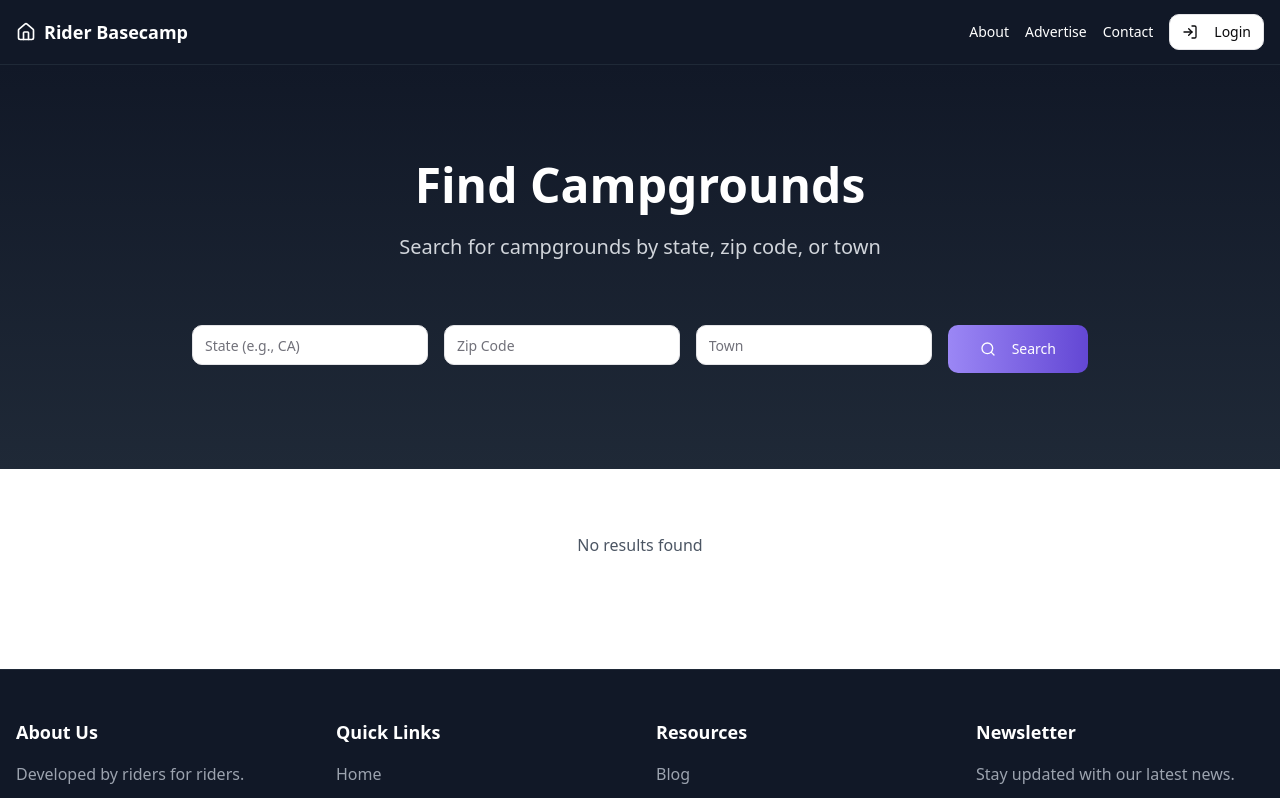
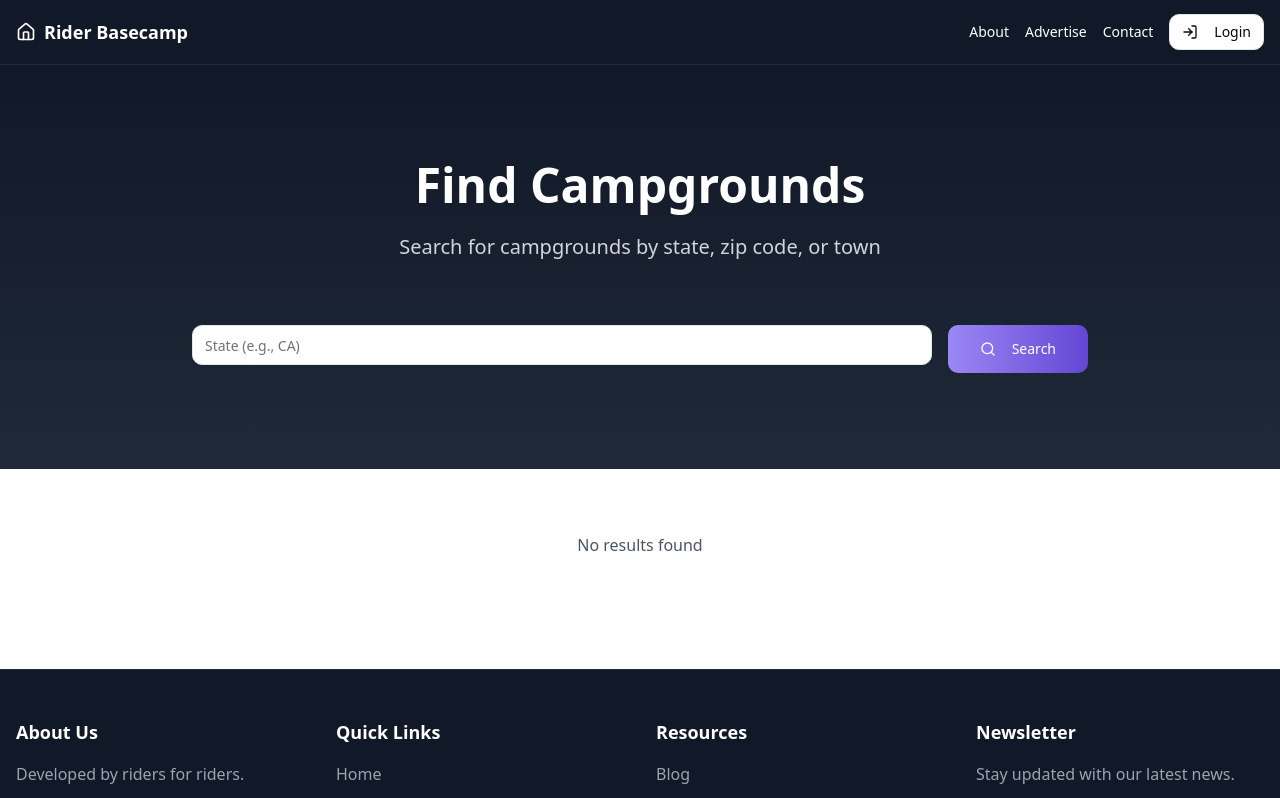
Before and after one commit to directconnected/rider-basecamp, a React (Vite) app: page /campgrounds in a window 1280 px wide. Shown: the top 798 px of the page. Built offline with nearby package versions, Linux system fonts and the light colour scheme.

Commit message:
Refactor: Remove zip code and town search
This commit removes the zip code and town parameters from the campsite search functionality.  All associated code related to these parameters has also been removed.

```diff
--- a/src/components/camping/CampsiteSearchForm.tsx
+++ b/src/components/camping/CampsiteSearchForm.tsx
@@ -7,13 +7,9 @@ import { Search } from "lucide-react";
 interface CampsiteSearchFormProps {
   searchParams: {
     state: string;
-    nforg: string;
-    town: string;
   };
   setSearchParams: (params: Partial<{
     state: string;
-    nforg: string;
-    town: string;
   }>) => void;
   isSearching: boolean;
   onSearch: () => void;
@@ -36,20 +32,6 @@ const CampsiteSearchForm = ({
           className="flex-1 bg-white"
           maxLength={2}
         />
-        <Input
-          type="text"
-          placeholder="Zip Code"
-          value={searchParams.nforg}
-          onChange={(e) => setSearchParams({ nforg: e.target.value })}
-          className="flex-1 bg-white"
-        />
-        <Input
-          type="text"
-          placeholder="Town"
-          value={searchParams.town}
-          onChange={(e) => setSearchParams({ town: e.target.value })}
-          className="flex-1 bg-white"
-        />
         <Button
           className="button-gradient text-white px-8 py-6"
           onClick={onSearch}
--- a/src/stores/campsiteSearchStore.ts
+++ b/src/stores/campsiteSearchStore.ts
@@ -3,8 +3,6 @@ import { create } from "zustand";
 
 interface CampsiteSearchParams {
   state: string;
-  nforg: string;
-  town: string;
 }
 
 interface CampsiteSearchStore {
@@ -15,8 +13,6 @@ interface CampsiteSearchStore {
 export const useCampsiteSearchStore = create<CampsiteSearchStore>((set) => ({
   searchParams: {
     state: "",
-    nforg: "",
-    town: "",
   },
   setSearchParams: (params) =>
     set((state) => ({
```
